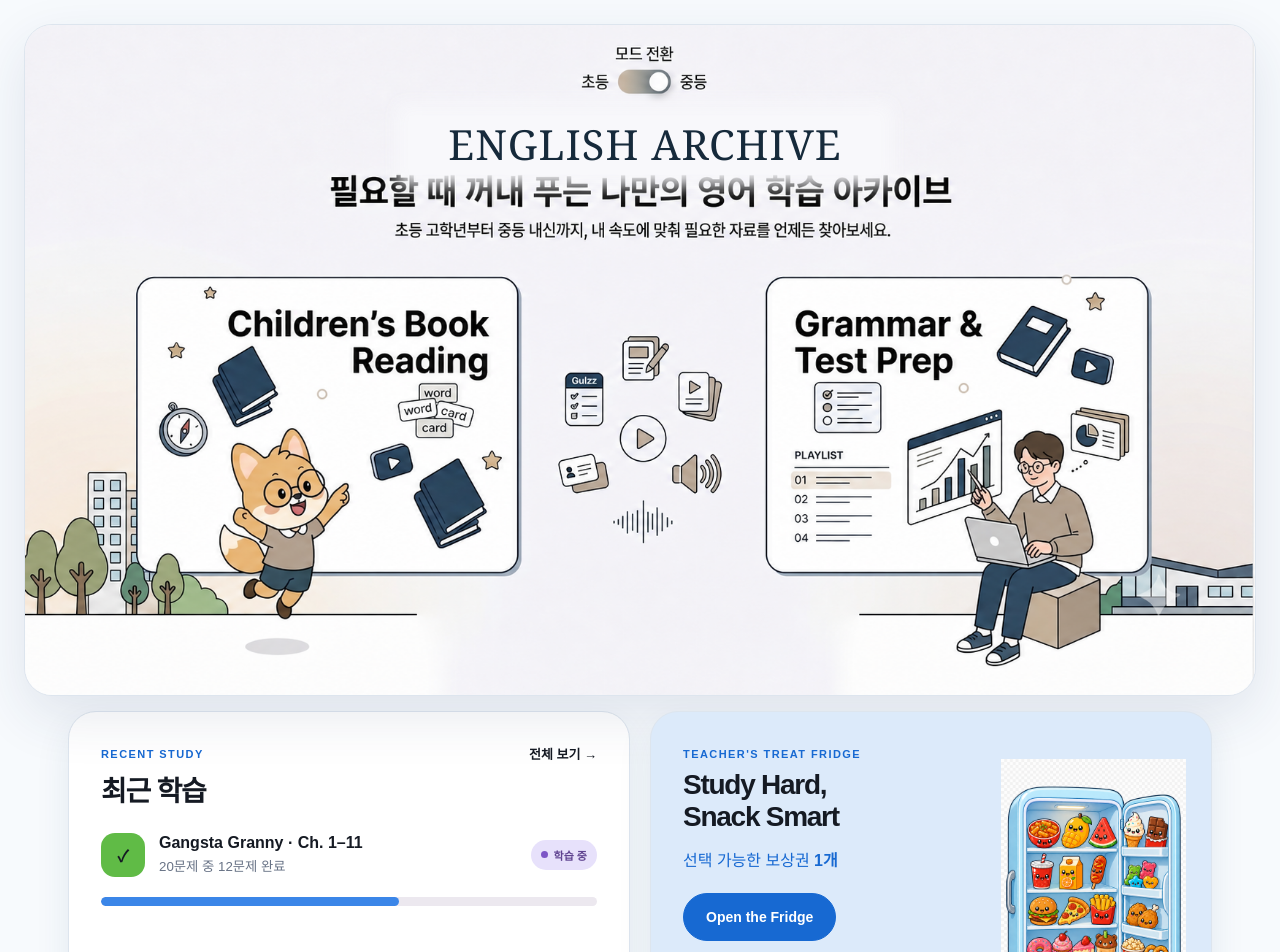
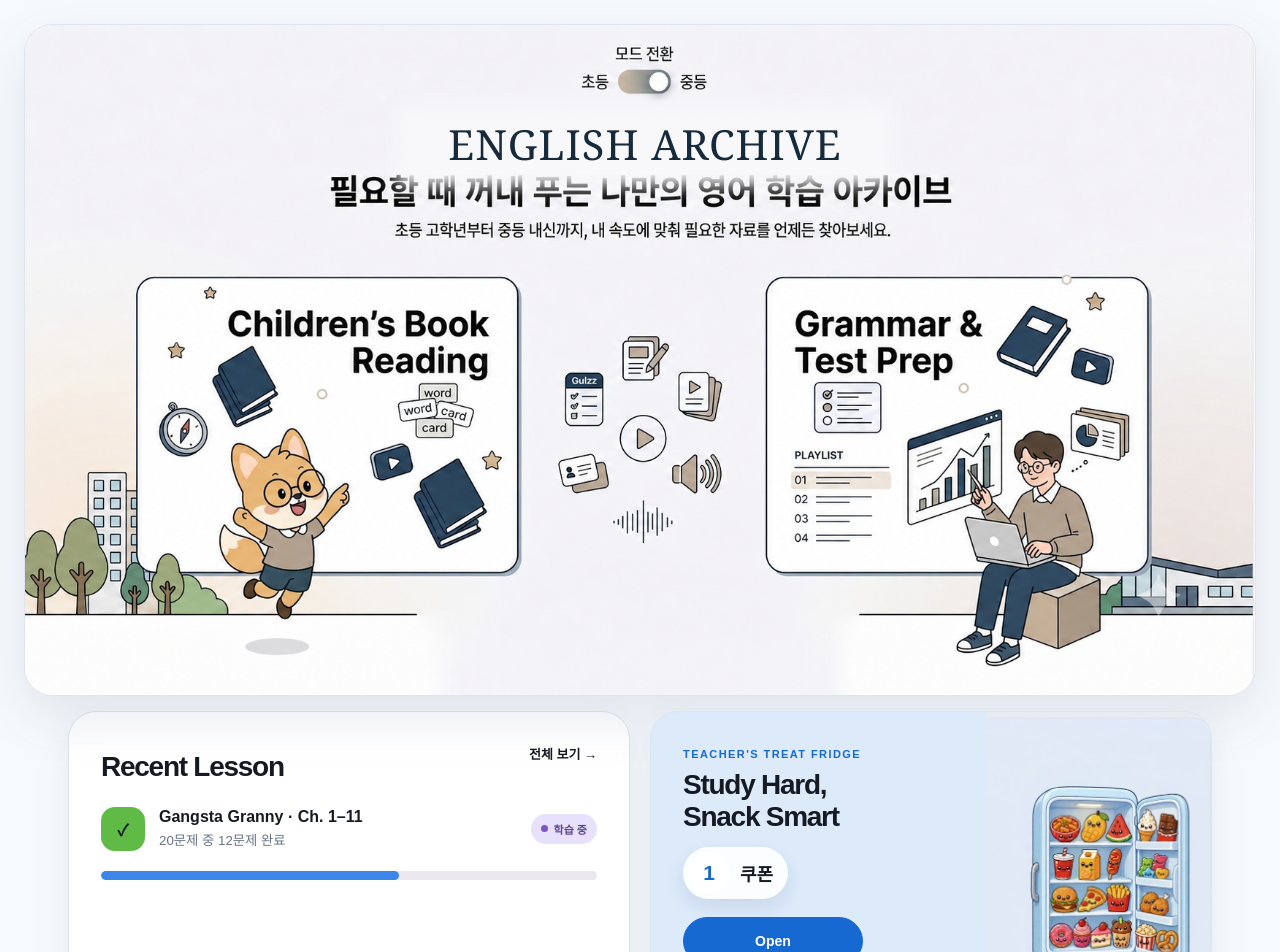
Before and after one commit to waytogomk/english-archive-0820, a Next.js app: page / in a window 1280 px wide. Shown: the top 952 px of the page. Built offline with nearby package versions, Linux system fonts and the light colour scheme; a web font is replaced by a local one.

Commit message:
style: refine recent lesson and treat fridge cards

```diff
--- a/app/page.tsx
+++ b/app/page.tsx
@@ -24,13 +24,13 @@ export default function HomePage() {
 
       <section className="dashboard-row">
         <article className="recent-card">
-          <div className="card-title"><div><span className="eyebrow">RECENT STUDY</span><h2>최근 학습</h2></div><Link href="/progress">전체 보기 →</Link></div>
+          <div className="card-title"><h2>Recent Lesson</h2><Link href="/progress">전체 보기 →</Link></div>
           <div className="recent-item"><div className="recent-icon">✓</div><div><strong>Gangsta Granny · Ch. 1–11</strong><small>20문제 중 12문제 완료</small></div><StatusPill status="in-progress" /></div>
           <div className="progress-track"><span style={{ width: "60%" }} /></div>
         </article>
         <article className="fridge-preview">
-          <div><span className="eyebrow">TEACHER&apos;S TREAT FRIDGE</span><h2>Study Hard,<br />Snack Smart</h2><p>선택 가능한 보상권 <strong>1개</strong></p><Link className="button button-dark" href="/treat-fridge">Open the Fridge</Link></div>
-          <Image className="fridge-photo" src="/images/treat-fridge-kawaii-transparent.png" width={1024} height={1536} alt="스무 가지 귀여운 간식이 담긴 보상 냉장고" />
+          <div><span className="eyebrow">TEACHER&apos;S TREAT FRIDGE</span><h2>Study Hard,<br />Snack Smart</h2><p className="reward-coupon"><strong>1</strong><span>쿠폰</span></p><Link className="button button-dark" href="/treat-fridge">Open</Link></div>
+          <Image className="fridge-reference-art" src="/images/treat-fridge-reference-card.png" width={1024} height={577} alt="귀여운 간식이 가득 들어 있는 열린 냉장고" />
         </article>
       </section>
     </main>
--- a/app/revisions.css
+++ b/app/revisions.css
@@ -436,6 +436,53 @@ body {
   width: 185px;
   height: auto;
   object-fit: contain;
+}
+
+.fridge-preview > div {
+  max-width: 54%;
+}
+
+.fridge-preview .reward-coupon {
+  display: inline-flex;
+  margin: 0 0 18px;
+  padding: 5px 15px 5px 5px;
+  align-items: center;
+  gap: 10px;
+  border-radius: 999px;
+  background: rgba(255, 255, 255, .9);
+  color: var(--ink);
+  box-shadow: 0 8px 18px rgba(34, 57, 96, .1);
+}
+
+.reward-coupon strong {
+  display: grid;
+  width: 42px;
+  height: 42px;
+  border-radius: 50%;
+  background: #fff;
+  color: var(--brand-blue);
+  place-items: center;
+  font-size: 21px;
+}
+
+.reward-coupon span {
+  font-size: 18px;
+  font-weight: 700;
+}
+
+.fridge-reference-art {
+  position: absolute;
+  top: 0;
+  right: 0;
+  z-index: 1;
+  width: 40%;
+  height: 100%;
+  object-fit: cover;
+  object-position: right center;
+}
+
+.fridge-preview .button {
+  min-width: 180px;
 }
 
 .treat-hero {
@@ -1213,4 +1260,16 @@ footer {
   .hero-panel-link {
     border-radius: 9px;
   }
+
+  .fridge-preview > div {
+    max-width: 52%;
+  }
+
+  .fridge-reference-art {
+    width: 58%;
+  }
+
+  .fridge-preview .button {
+    min-width: 140px;
+  }
 }
```
Also changed, not shown: public/images/treat-fridge-reference-card.png (added), 1 other file (tests, documents, lock files or other folders).
